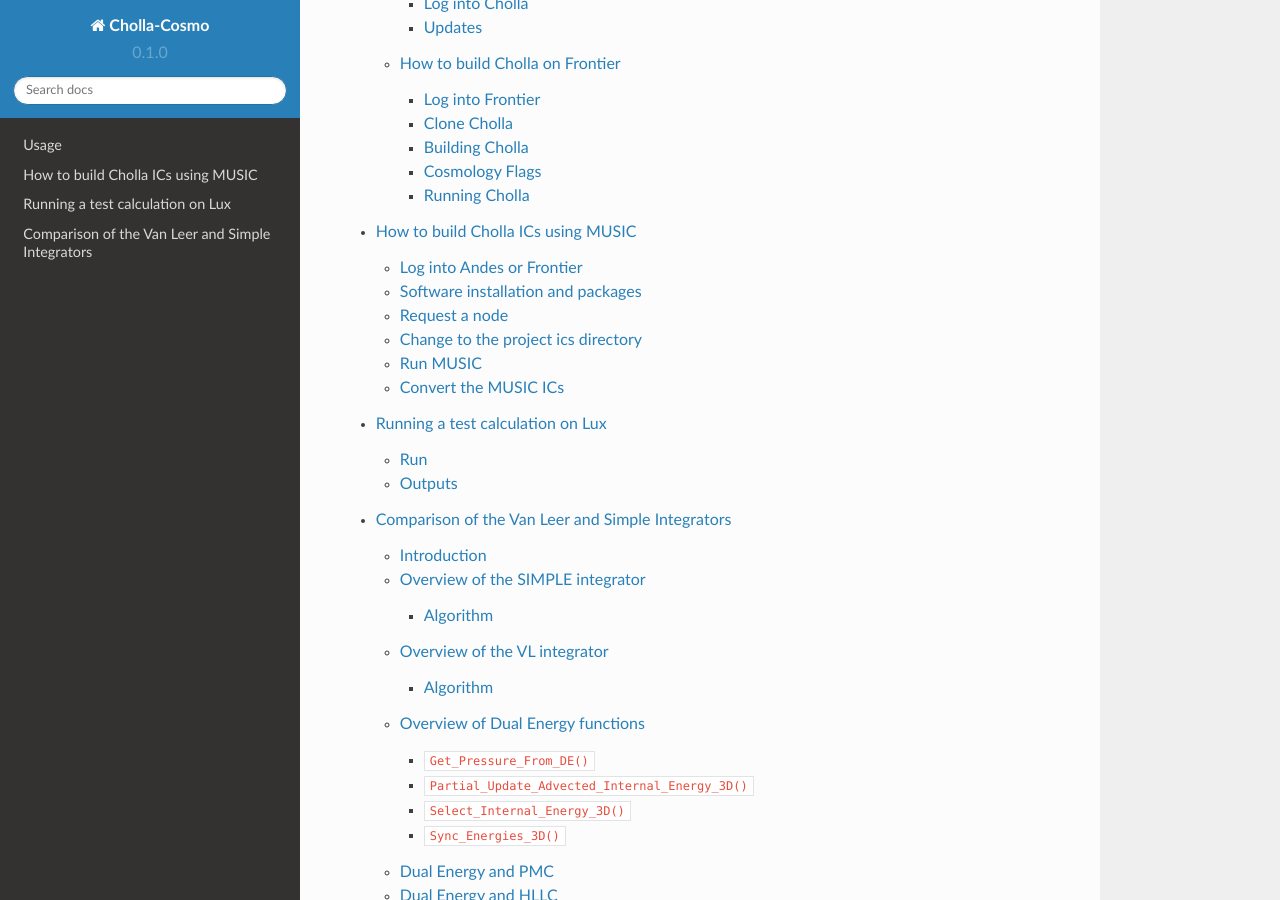
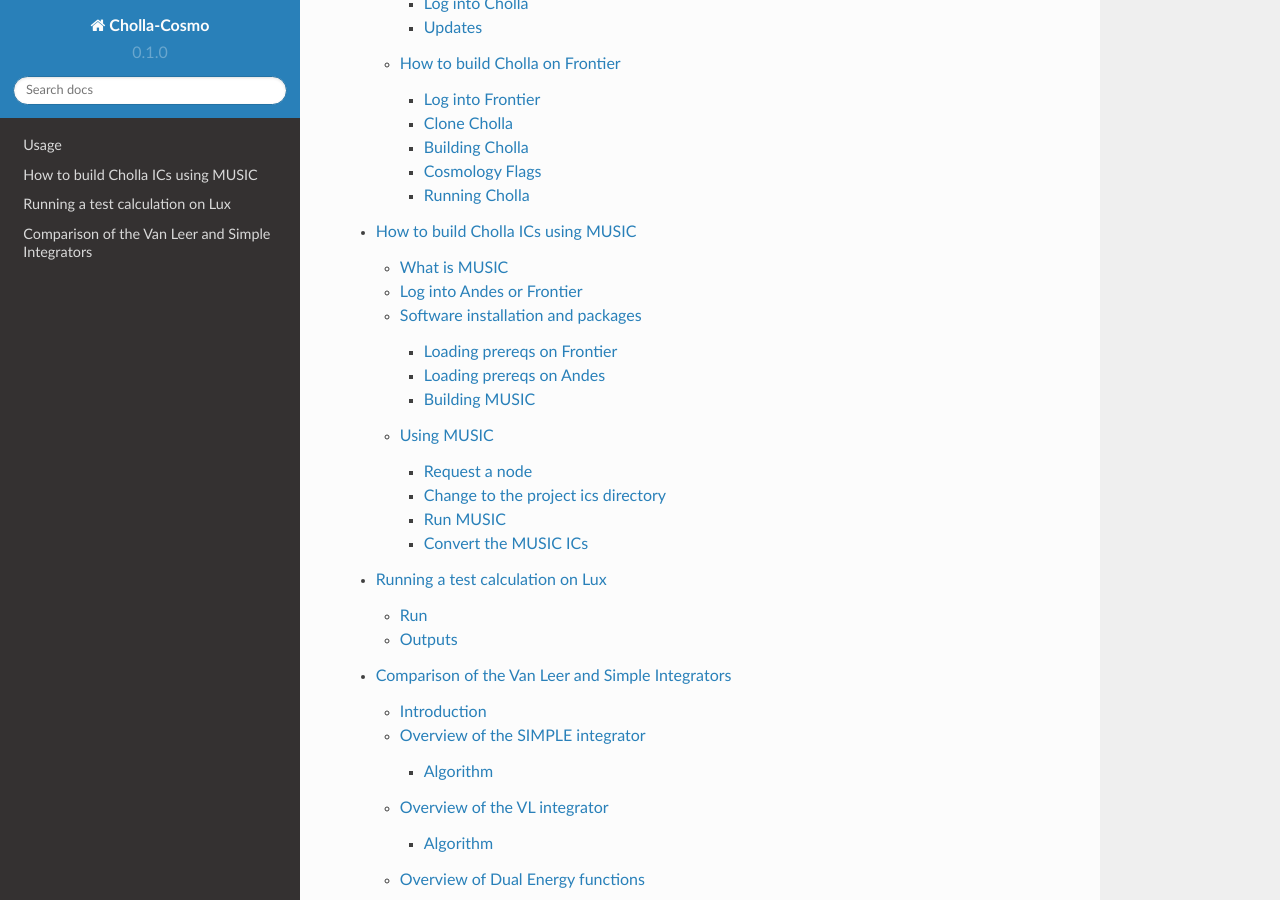
Before and after one commit to evazlimen/cholla-cosmo, a Sphinx documentation site: the page built from docs/source/index.rst, in a window 1280 px wide and 900 px high, scrolled down 610 px. Built offline with Sphinx 7.4.7 and the Read the Docs theme 2.0.0, drawn with Linux system fonts in a browser that asks for light colours; some of the changed lines change nothing that is shown.

Commit message:
clean up using MUSIC guide, include building instructions

```diff
--- a/docs/source/building_music_ics.rst
+++ b/docs/source/building_music_ics.rst
@@ -11,8 +11,15 @@
 
 .. _bmi_login_to_andes:
 
+
+What is MUSIC
+--------------------------------------------------------------
+`MUSIC <https://www-n.oca.eu/ohahn/MUSIC/>`_ is the MUlti Scale Initial Conitions generator
+
+
+
 Log into Andes or Frontier
-~~~~~~~~~~~~~~~~~~~~~~~~~~~~~~~~~~~~~~~~~~~~~~~~~~~~~~~~~~~~~~~~
+---------------------------------------------------------------
 
 Use ``ssh`` to log into ``andes.olcf.ornl.gov``:
 
@@ -20,43 +27,107 @@
 
 
 Software installation and packages
-~~~~~~~~~~~~~~~~~~~~~~~~~~~~~~~~~~~~~~~~~~~~~~~~~~~~~~~~~~~~~~~~
+---------------------------------------------------------------
 
-The following packages are helpful:
+As mentioned in the `wiki <https://github.com/cosmo-sims/MUSIC2/wiki/Installing-MUSIC>`_ for MUSIC, users need to use FFTW, GSL, HDF5, and CMake to build and install the software. The software also requires the ``rpc`` library.
 
-``module load cray-hdf``
-``module load cray-hdf``
 
-``MUSIC`` requires the ``rpc`` library. The ``andes`` system has the ``tirpc`` implmentation in ``/opt`` but
-``frontier`` does not. There is an implementation available via
+Loading prereqs on Frontier
+~~~~~~~~~~~~~~~~~~~~~~~~~~~~~~~~~~~~~~~~~~~~~~~~~~~~~~~~~~~~~~
+
+The modules we want to load are ``cray-hdf5``, ``cray-fftw``, and ``gsl``. In order to load the HDF5 module, we first need to load ``PrgEnv-cray``. Before loading the FFTW module, we need to load ``craype-x86-trento``. Lastly, to load in the GNU Science Library, we need to load ``Core``.
+
+The setup file ``/lustre/orion/ast206/proj-shared/ics_dg/setup.frontier.cce.sh`` can be ``source``-ed to help in doing the module loading, while also setting GPU-aware MPI.
+
+To load in ``rpc``, an implementation is available that can be downloaded using the ``wget`` command
 
 ``wget https://downloads.sourceforge.net/libtirpc/libtirpc-1.3.4.tar.bz2``
 
-You can ``configure`` this library to have a prefix pointed to somewhere in ``$HOME`` and then add the ``include`` and ``lib``
+We can ``configure`` this library to have a prefix pointed to somewhere in ``$HOME`` and then add the ``include`` and ``lib``
 directories to the ``Makefile``.
 
 
+Loading prereqs on Andes
+~~~~~~~~~~~~~~~~~~~~~~~~~~~~~~~~~~~~~~~~~~~~~~~~~~~~~~~~~~~~~
+
+The modules we want to load are ``hdf5``, ``fftw``, and ``gsl``. We can simply ``module load`` each package individually and be set to go.
+
+The setup file ``/lustre/orion/ast206/proj-shared/ics_dg/setup.andes.cce.sh`` can be ``source``-ed to help in doing the module loading.
+
+
+Building MUSIC
+~~~~~~~~~~~~~~~~~~~~~~~~~~~~~~~~~~~~~~~~~~~~~~~~~~~~~~~~~~~~~~
+
+Now that we have all of the prerequisite software, we can finally build and compile the software. We can clone the `github repository<https://github.com/cosmo-sims/MUSIC2>`_
+
+.. code-block:: console
+
+   $ git clone git@github.com:cosmo-sims/MUSIC2.git
+   $ cd MUSIC2
+
+Following the build instructions from the ``README``, we want to create the directory that will house the build and move in there
+
+.. code-block:: console
+
+    [MUSIC2]$ mkdir build
+    [MUSIC2]$ cd build
+
+We will use ``CMake`` to build the project, which can be loaded in both andes and frontier with ``module load cmake``. We bring up the program menu with
+
+.. code-block:: console
+
+   [MUSIC2/build]$ ccmake ..
+
+We start the configuration process with the ``c`` input. We currently have an issue compiling which can be fixed by setting ``ENABLE_PANPHASIA`` to ``OFF``. We then generate the appropriate Makefiles with the ``g`` input. Finally, we compile with ``make``
+
+.. code-block:: console
+
+   [MUSIC2/build]$ make -j
+
+where the ``j`` flag says to compile in parallel.
+
+
+
+Using MUSIC
+---------------------------------------------------------------
 
 Request a node
 ~~~~~~~~~~~~~~~~~~~~~~~~~~~~~~~~~~~~~~~~~~~~~~~~~~~~~~~~~~~~~~~~
 
-``salloc -A AST206 -N 1 -t 3:00:00``
+To use this software, we first want to request a compute node
+
+.. code-block:: console
+
+    $ salloc -A AST206 -N 1 -t 3:00:00
 
 Change to the project ics directory
 ~~~~~~~~~~~~~~~~~~~~~~~~~~~~~~~~~~~~~~~~~~~~~~~~~~~~~~~~~~~~~~~~
 
-``cd /lustre/orion/ast206/proj-shared/ics``
+We currently have a directory specifically for building initial conditions
 
-``MUSIC`` is in this subdirectory, and there default builds for Andes and Frontier
+.. code-block:: console
+    $ cd /lustre/orion/ast206/proj-shared/ics
+
+We have ``MUSIC.frontier`` subdirectory that holds the compiled program.
+
+The ``MUSIC`` is in this subdirectory, and there default builds for Andes and Frontier
 nodes in that directory.
 
 
 Run MUSIC
 ~~~~~~~~~~~~~~~~~~~~~~~~~~~~~~~~~~~~~~~~~~~~~~~~~~~~~~~~~~~~~~~~
 
-Here is an example from ``/lustre/orion/ast206/proj-shared/ics/testing/1024-50Mpc``:
+We have a couple test initial conditions generator in the ``testing`` subdirectory. To create initial conditions for a 50 :math:`h^{-1} \textrm{Mpc}`, 1024 cell box, we can move into that specific testing directory from ``ics`` and run the program on the configuration file
 
-``/MUSIC ics_enzo_1024_50Mpc.conf``
+.. code-block:: console
+
+   (ics)$ cd testing/1024-50Mpc
+   (ics/testing/1024-50Mpc)$ ./MUSIC ics_enzo_1024_50Mpc.conf
+
+which will place the initital conditions in a ``raw`` subdirectory.
+
+To read more on how to create and read a configuration file, the details can be found starting on Page 8 of the `MUSIC - User's Manual <https://bitbucket.org/ohahn/music/downloads/MUSIC_Users_Guide.pdf>`_.
+
 
 Convert the MUSIC ICs
 ~~~~~~~~~~~~~~~~~~~~~~~~~~~~~~~~~~~~~~~~~~~~~~~~~~~~~~~~~~~~~~~~
```
